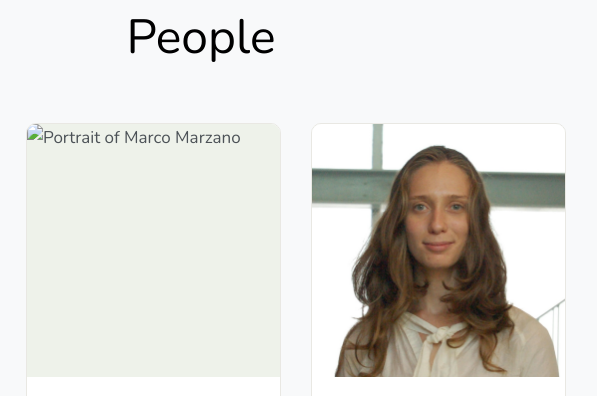
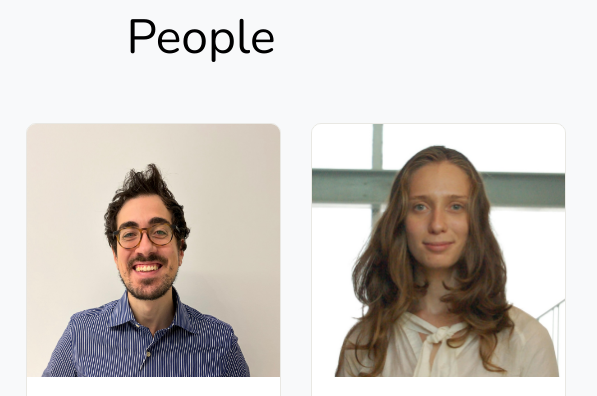
Before and after one commit to jjenny/jjenny.github.io, a plain HTML site: page index.html in a window 1280 px wide. Shown: the part 2860-3256 px from the top of the page, 439-1036 px from the left. Drawn offline with nearby package versions, Linux system fonts and the light colour scheme.

Commit message:
Added Marco

```diff
--- a/index.html
+++ b/index.html
@@ -295,7 +295,7 @@
             <!-- Placeholder until a portrait is available: replace this whole
                  .person-photo block with the <img> version used above. -->
             <div class="person-photo">
-              <img src="images/MarcoMarzano.jpg" alt="Portrait of Marco Marzano">
+              <img src="images/MarcoMarzano.jpeg" alt="Portrait of Marco Marzano">
             </div>
             <div class="person-body">
               <h3>Marco Marzano</h3>
```
